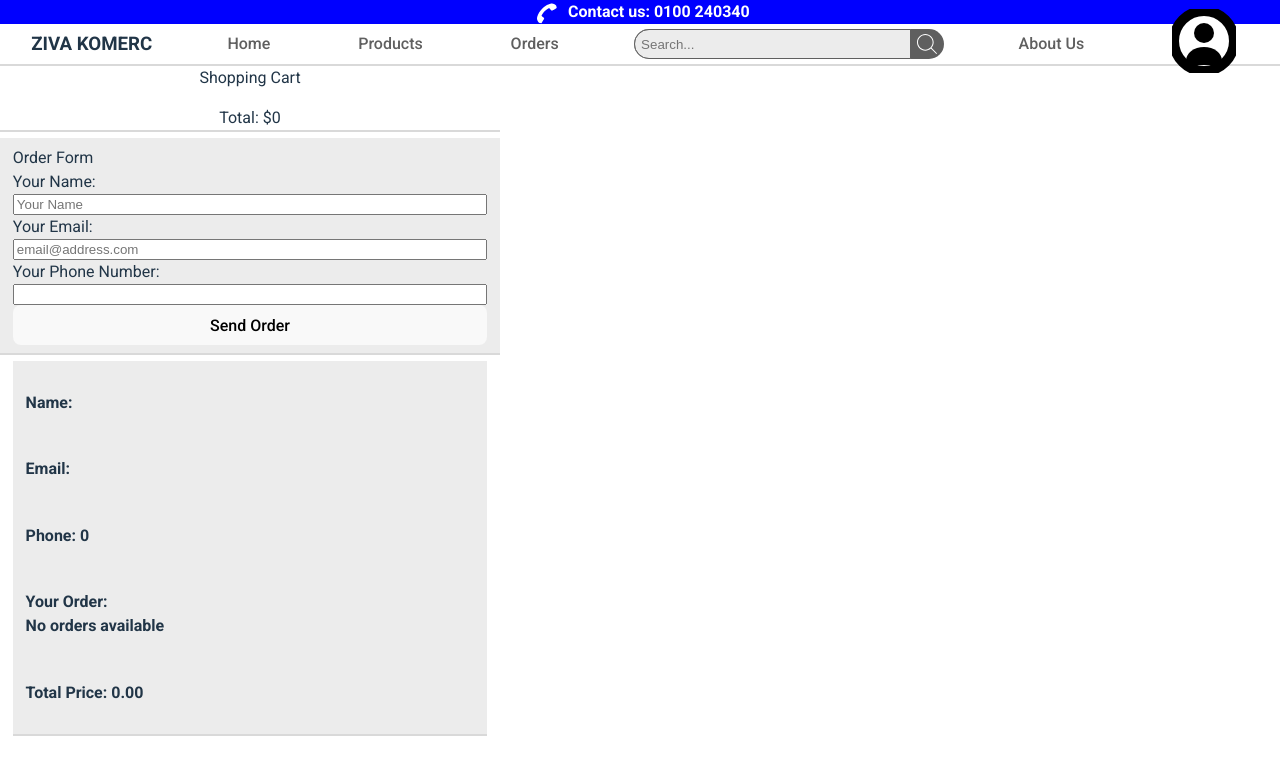
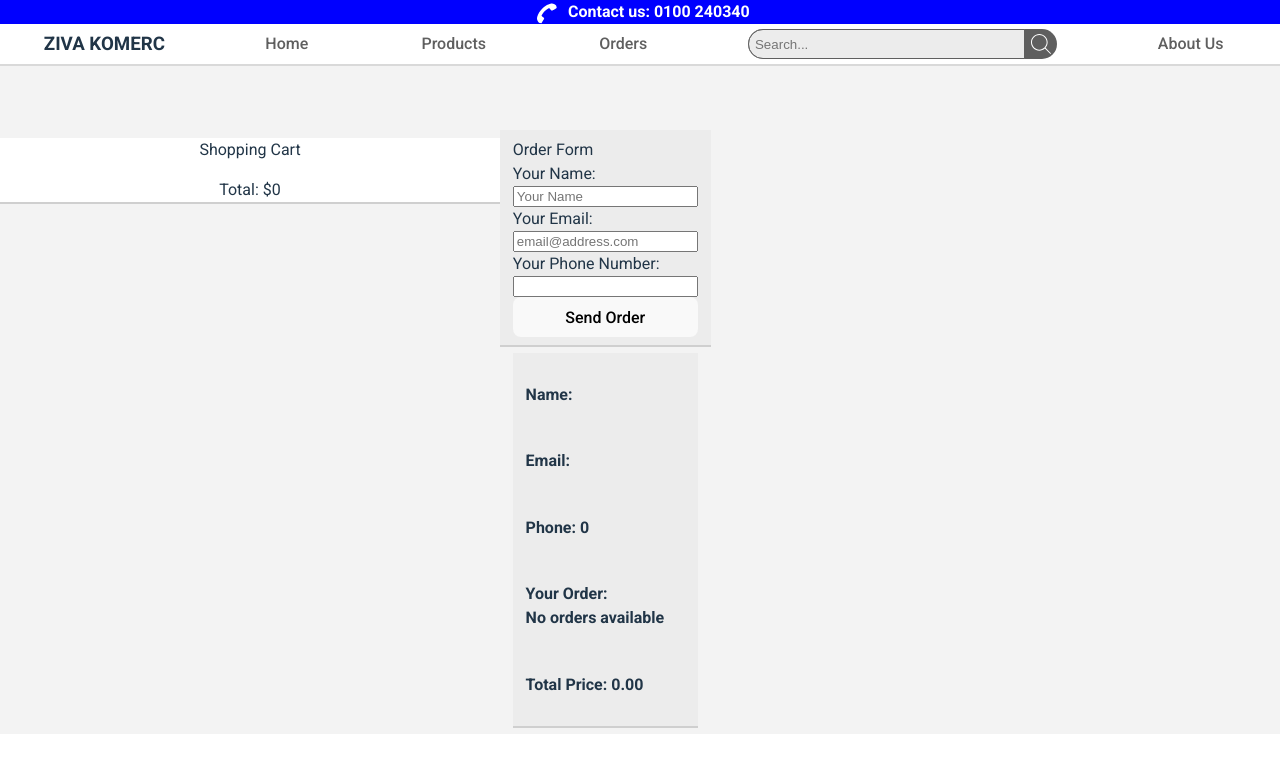
Before and after one commit to SuperHeavyBallet/Ziva-Website, a React (Vite) app in the folder Ziva-Website/: page /orders in a window 1280 px wide. Shown: the top 774 px of the page. Built offline with nearby package versions, Linux system fonts and the light colour scheme.

Commit message:
Remove Profile Function

```diff
--- a/Ziva-Website/src/Components/NavBar/navBar.jsx
+++ b/Ziva-Website/src/Components/NavBar/navBar.jsx
@@ -52,40 +52,13 @@ export default function NavBar()
             <div className={styles.navBarLink}>About Us</div>
             </Link>
 
-            <Link>
-            <div className={styles.navBarLink}
-                onClick={() => handleClickProfile()}>
-                <svg xmlns="http://www.w3.org/2000/svg" viewBox="0 0 64 64" width="64" height="64">
-                    <circle cx="32" cy="32" r="30" fill="#fff" stroke="#000" stroke-width="10"/>
-                    <circle cx="32" cy="24" r="10" fill="#000"/>
-                    <path d="M32,38 c-10,0 -18,6 -18,14 v4 h36 v-4 c0-8 -8-14 -18-14z" fill="#000"/>
-                    </svg>
-            </div>
-            </Link>
 
             </div>
 
         </div>
 
 
-        <div className={`${styles.navBarProfileMenu} ${profileIsOpen ? styles.visible : styles.hidden}`}>
-            <div>User Name</div>
-            <ul>
-                <li>
-                    <Link to={"/user"}>
-                        Your Profile
-                    </Link>
-                    </li>
-                    <li>
-                    <Link to={"/user"}>
-                        Your Orders
-                    </Link>
-                    </li>
 
-
-            </ul>
-
-        </div>
 
 </div>
     )
--- a/Ziva-Website/src/pages/OrdersPage/ordersPage.jsx
+++ b/Ziva-Website/src/pages/OrdersPage/ordersPage.jsx
@@ -91,7 +91,8 @@ export default function OrdersPage( {shoppingCartContents, onRemoveItem, itemCli
         <div>
 
             <NavBar />
-            <div>
+            <div className={styles.pageContainer}>
+            <div className={styles.orderPageShoppingCart}>
                 <ShoppingCart cartContents={currentCartContents}
                 onRemoveItem={(item) => handleRemoveItem(item)}
                 itemClicked={(productID) => handleItemClicked(productID)}
@@ -102,11 +103,12 @@ export default function OrdersPage( {shoppingCartContents, onRemoveItem, itemCli
 
             </div>
 
-            <div>
+            <div className={styles.orderSection}>
                 <OrderForm
                     cartContents={currentCartContents}
 
                 />
+            </div>
             </div>
         </div>
     )
--- a/Ziva-Website/src/pages/OrdersPage/ordersPage.module.css
+++ b/Ziva-Website/src/pages/OrdersPage/ordersPage.module.css
@@ -0,0 +1,24 @@
+.pageContainer{
+    background-color: var(--off-bright-colour);
+    width: 100vw;
+    max-width:100%;  /* added */
+    height: 100%;
+    padding-top: 8vh;
+
+    display: flex;
+    flex-direction: row;
+
+    align-items: start;
+    justify-content: start;
+}
+
+.orderPageShoppingCart{
+    display: flex;
+    flex-direction: column;
+
+}
+
+.orderSection{
+    display: flex;
+    flex-direction: column;
+}
```
Also changed, not shown: Ziva-Website/src/Components/UnusedComponents.jsx/unusedComponents.jsx (added, +34 -0 lines), 1 other file (tests, documents, lock files or other folders).
